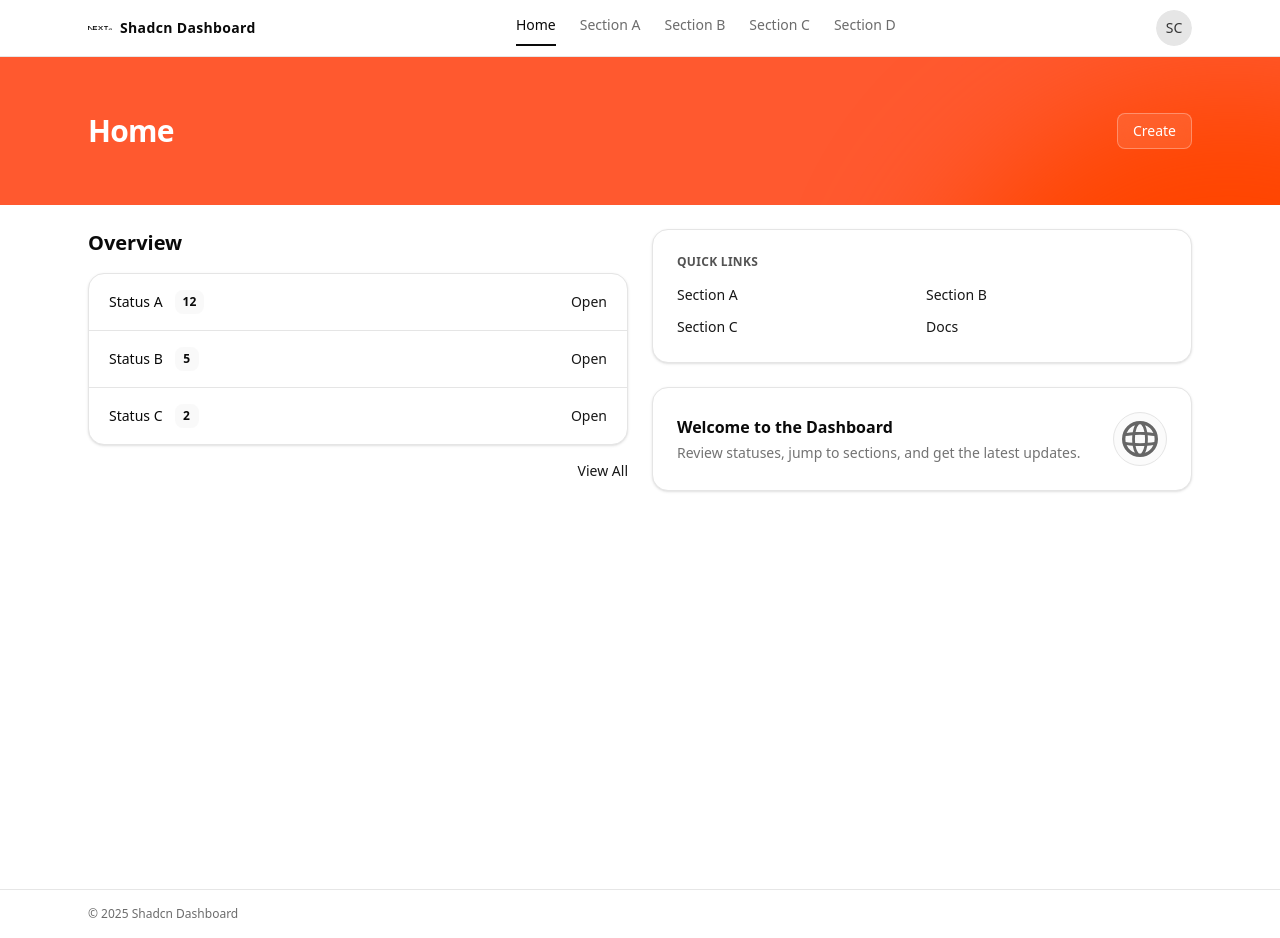
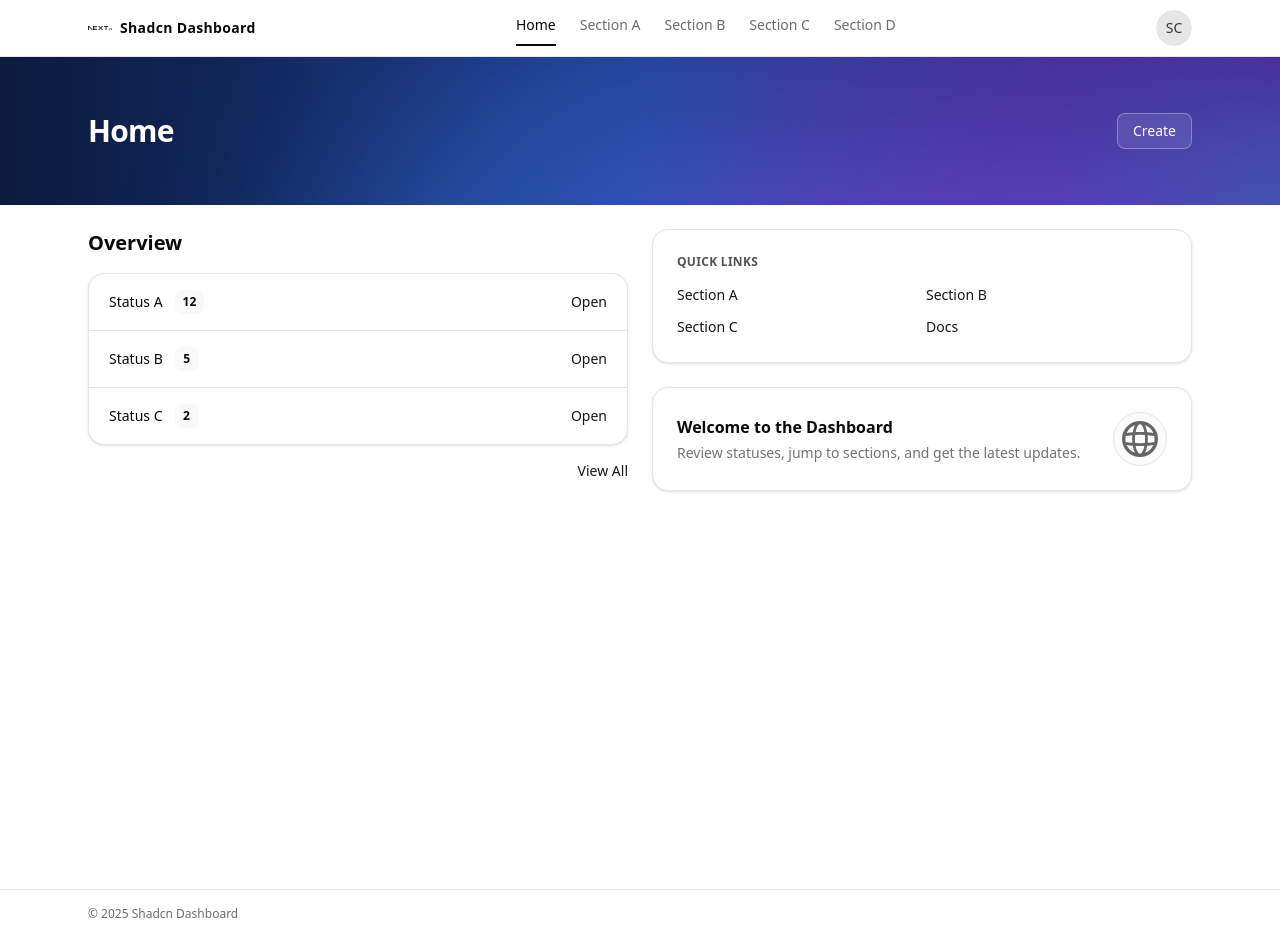
Before and after one commit to renchris/shadcn-dashboard, a Next.js app: page / in a window 1280 px wide. Built offline with nearby package versions, Linux system fonts and the light colour scheme.

Commit message:
feat(Home Banner): subtle blue purple gradient

```diff
--- a/app/page.tsx
+++ b/app/page.tsx
@@ -1,6 +1,6 @@
 import Image from "next/image";
 import Link from "next/link";
-import AnimatedGradient from "@/components/background/AnimatedGradient";
+import GradientBanner from "@/components/background/GradientBanner";
 
 type StatusRow = {
   sectionName: string;
@@ -44,9 +44,7 @@ export default function Home() {
       >
         {/* Full-bleed wrapper breaks out of page container */}
         <div className="relative left-1/2 right-1/2 -ml-[50vw] -mr-[50vw] -mt-px w-screen overflow-hidden text-white ring-1 ring-white/10">
-          <span className="absolute inset-0 z-0 pointer-events-none bg-[#ff592f]">
-            <AnimatedGradient colors={["#FF0000", "#FF4500", "#FF9900"]} speed={10} blur="medium" />
-          </span>
+          <GradientBanner />
           <div className="relative z-10 mx-auto max-w-6xl px-6 py-12 lg:py-14 flex items-center justify-between">
             <h1 className="text-2xl sm:text-3xl font-semibold tracking-tight">{pageTitle}</h1>
             <Link
--- a/components/background/AnimatedGradient.tsx
+++ b/components/background/AnimatedGradient.tsx
@@ -1,6 +1,6 @@
 "use client";
 
-import React, { useMemo, useRef } from "react";
+import React, { useEffect, useMemo, useRef, useState } from "react";
 import { cn } from "@/lib/utils";
 import { useDimensions } from "@/hooks/use-dimensions";
 
@@ -8,6 +8,8 @@ interface AnimatedGradientProps {
   colors: string[];
   speed?: number;
   blur?: "light" | "medium" | "heavy";
+  movementScale?: number; // 0..0.5 range typically; lower = subtler motion
+  opacity?: number; // 0..1 visual intensity of layer
 }
 
 const randomInt = (min: number, max: number) => {
@@ -18,9 +20,16 @@ const AnimatedGradient: React.FC<AnimatedGradientProps> = ({
   colors,
   speed = 5,
   blur = "light",
+  movementScale = 0.08,
+  opacity = 0.35,
 }) => {
   const containerRef = useRef<HTMLDivElement>(null);
   const dimensions = useDimensions(containerRef);
+  const [isMounted, setIsMounted] = useState(false);
+
+  useEffect(() => {
+    setIsMounted(true);
+  }, []);
 
   const circleSize = useMemo(
     () => Math.max(dimensions.width, dimensions.height),
@@ -30,23 +39,27 @@ const AnimatedGradient: React.FC<AnimatedGradientProps> = ({
   const blurClass =
     blur === "light" ? "blur-2xl" : blur === "medium" ? "blur-3xl" : "blur-[100px]";
 
+  if (!isMounted) {
+    return <div ref={containerRef} className="absolute inset-0 overflow-hidden" />;
+  }
+
   return (
     <div ref={containerRef} className="absolute inset-0 overflow-hidden">
-      <div className={cn("absolute inset-0", blurClass)}>
+      <div className={cn("absolute inset-0", blurClass)} style={{ opacity }}>
         {colors.map((color, index) => {
           const animationProps = {
             animation: `background-gradient ${speed}s infinite ease-in-out`,
             animationDuration: `${speed}s`,
             top: `${Math.random() * 50}%`,
             left: `${Math.random() * 50}%`,
-            "--tx-1": Math.random() - 0.5,
-            "--ty-1": Math.random() - 0.5,
-            "--tx-2": Math.random() - 0.5,
-            "--ty-2": Math.random() - 0.5,
-            "--tx-3": Math.random() - 0.5,
-            "--ty-3": Math.random() - 0.5,
-            "--tx-4": Math.random() - 0.5,
-            "--ty-4": Math.random() - 0.5,
+            "--tx-1": (Math.random() - 0.5) * movementScale,
+            "--ty-1": (Math.random() - 0.5) * movementScale,
+            "--tx-2": (Math.random() - 0.5) * movementScale,
+            "--ty-2": (Math.random() - 0.5) * movementScale,
+            "--tx-3": (Math.random() - 0.5) * movementScale,
+            "--ty-3": (Math.random() - 0.5) * movementScale,
+            "--tx-4": (Math.random() - 0.5) * movementScale,
+            "--ty-4": (Math.random() - 0.5) * movementScale,
           } as React.CSSProperties;
 
           return (
--- /dev/null
+++ b/components/background/GradientBanner.tsx
@@ -0,0 +1,17 @@
+"use client";
+
+import AnimatedGradient from "@/components/background/AnimatedGradient";
+
+export default function GradientBanner() {
+  return (
+    <span className="absolute inset-0 z-0 pointer-events-none bg-gradient-to-r from-[#0b1b3f] via-[#1e3a8a] to-[#4c1d95]">
+      <AnimatedGradient
+        colors={["#3b82f6", "#22d3ee", "#8b5cf6"]}
+        speed={20}
+        blur="heavy"
+        movementScale={0.035}
+        opacity={0.4}
+      />
+    </span>
+  );
+}
```
